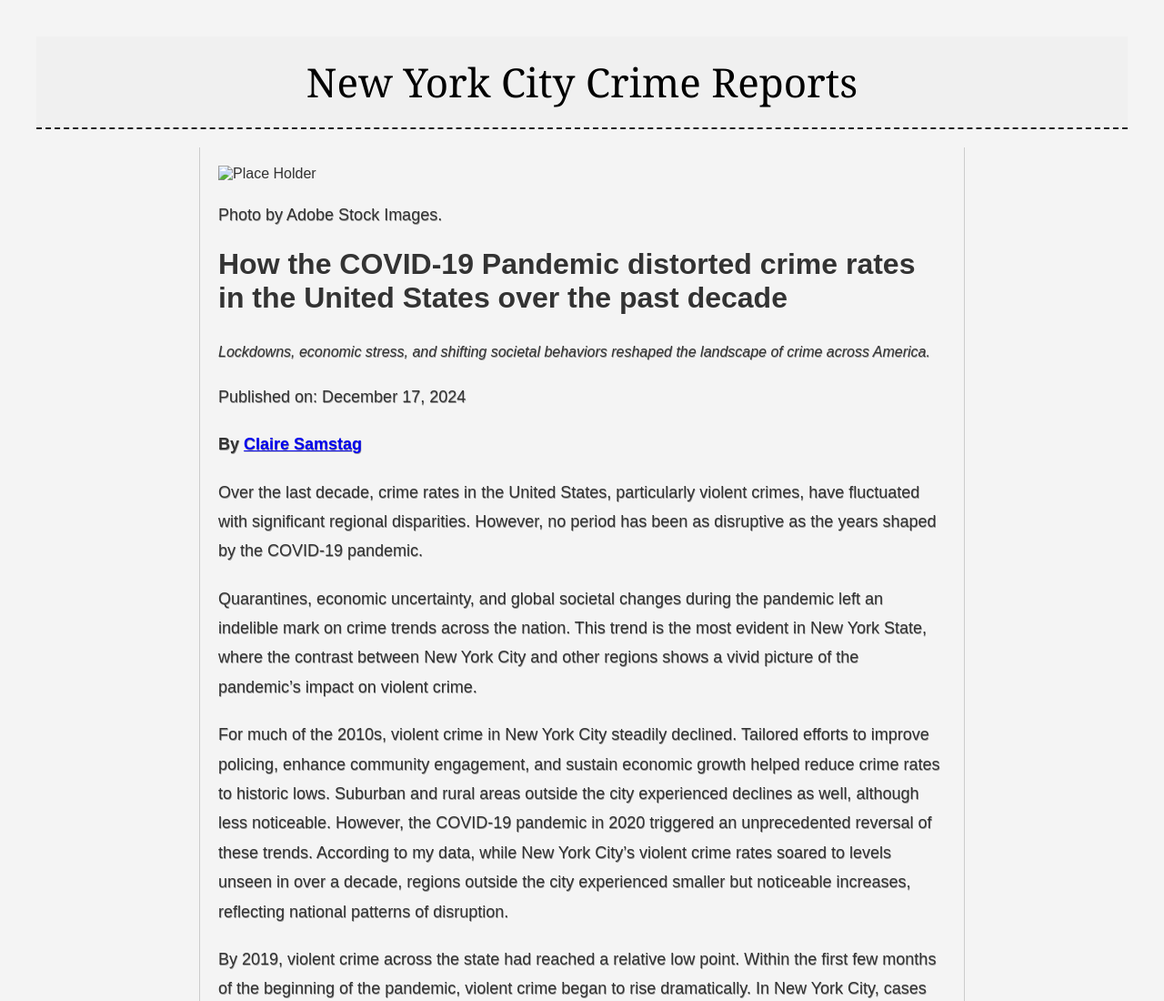
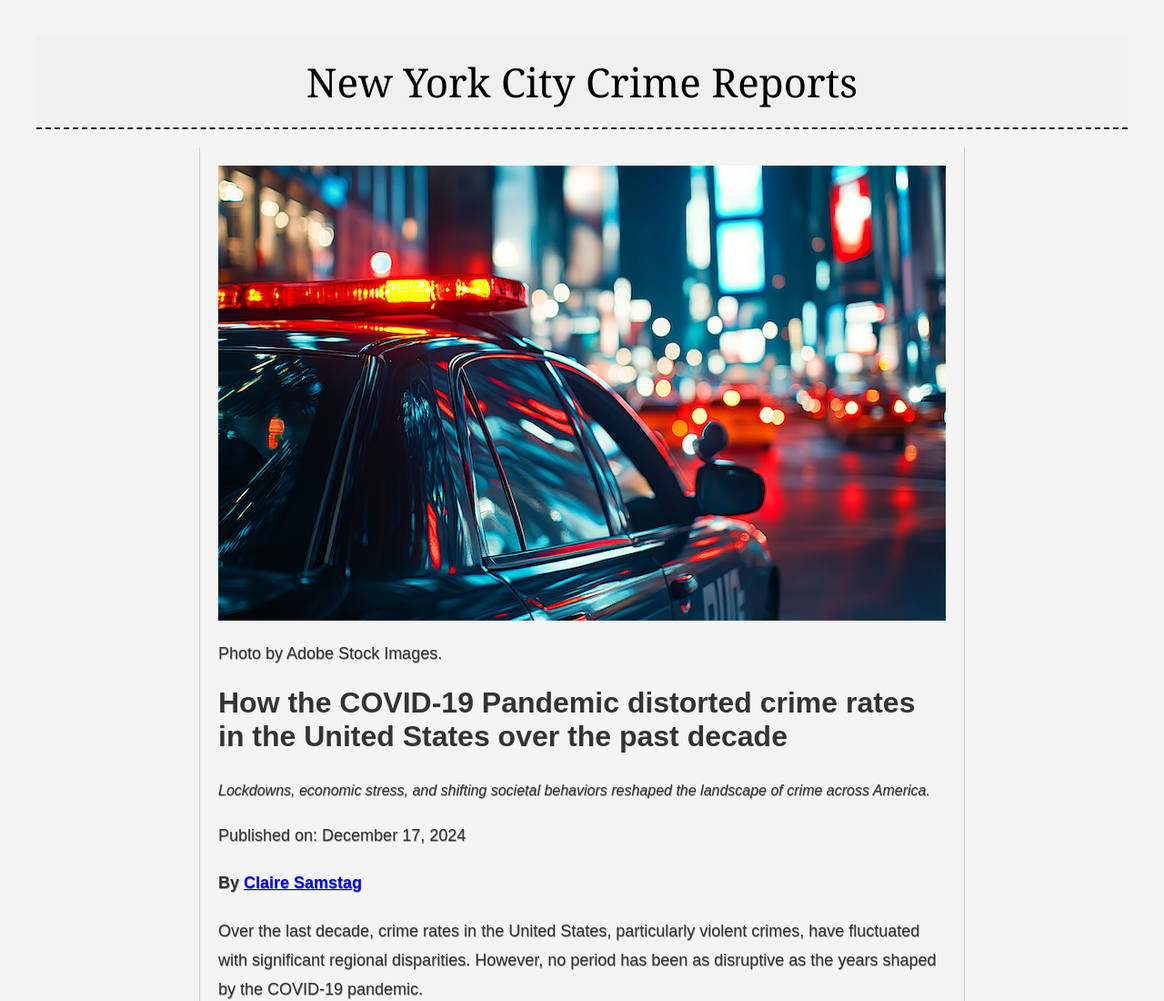
Before and after one commit to clairesamstag/crime-rates-during-covid, a plain HTML site: page index.html in a window 1280 px wide. Shown: the top 1100 px of the page at 91% size. Drawn offline with Linux system fonts and the light colour scheme.

Commit message:
index.html

```diff
--- a/index.html
+++ b/index.html
@@ -18,7 +18,7 @@
     <header>New York City Crime Reports</header>
 
     <article>
-        <img src="images/car1.jpeg" alt="Place Holder"> <!-- Adds your image and alternative text for people with screen readers -->
+        <img src="car1.jpeg" alt="Place Holder"> <!-- Adds your image and alternative text for people with screen readers -->
          <p class=<span class="photo-credit">Photo by Adobe Stock Images. </span></p>
 
         <h1>How the COVID-19 Pandemic distorted crime rates in the United States over the past decade</h1>
```
